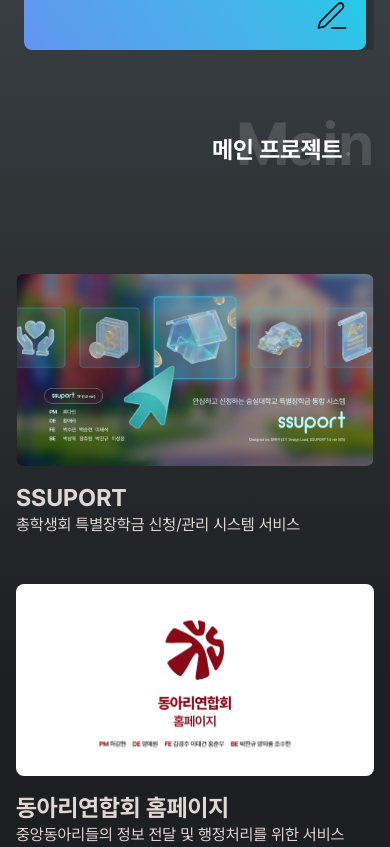
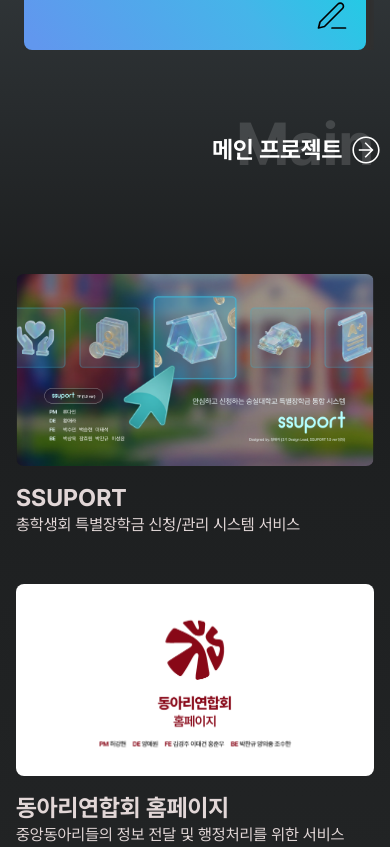
Before and after one commit to ssu-student-union/ssu-it-landing, a Next.js app: page / in a window 390 px wide. Shown: the part 2357-3204 px from the top of the page. Built offline with nearby package versions, Linux system fonts and the light colour scheme.

Commit message:
fix(main-projects): 메인 프로젝트 노출 개수 제한 및 화살표 아이콘 크기 버그 수정

```diff
--- a/src/app/_components/MainProjects.tsx
+++ b/src/app/_components/MainProjects.tsx
@@ -23,14 +23,14 @@
               alt=""
               width={64}
               height={64}
-              className="h-8 w-8 cursor-pointer sm:h-10 sm:w-10 lg:h-10 lg:w-10 min-[1440px]:h-16 min-[1440px]:w-16"
+              className="h-10 w-10 max-w-none shrink-0 sm:h-12 sm:w-12 lg:h-12 lg:w-12 min-[1440px]:h-16 min-[1440px]:w-16 cursor-pointer"
             />
           </Link>
         </div>
       </div>
 
       <div className="relative mx-auto mt-24 grid max-w-5xl grid-cols-1 gap-x-12 gap-y-12 sm:mt-16 sm:grid-cols-2 sm:gap-y-16">
-        {PROJECTS.map((project) => (
+        {PROJECTS.slice(0, 4).map((project) => (
           <div
             key={project.title}
             className="flex flex-col gap-4 sm:gap-7 lg:gap-10"
```
